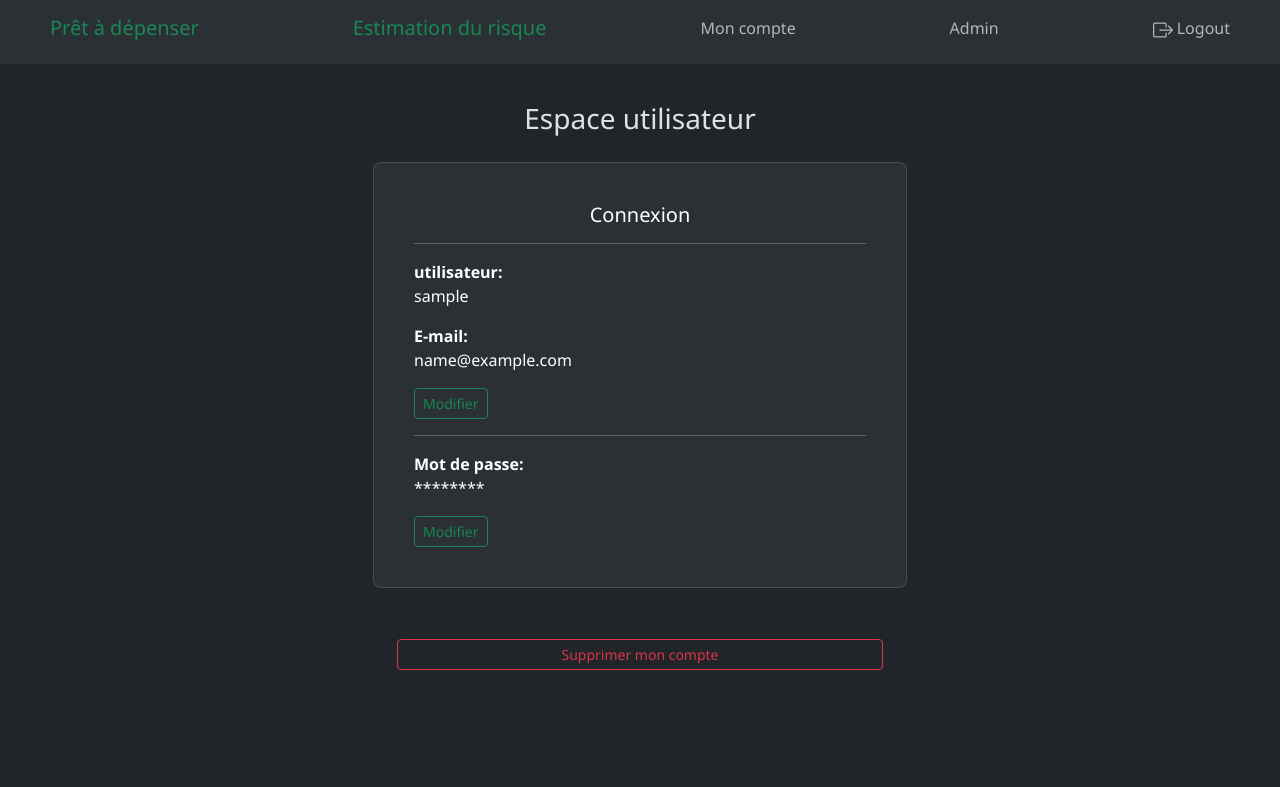
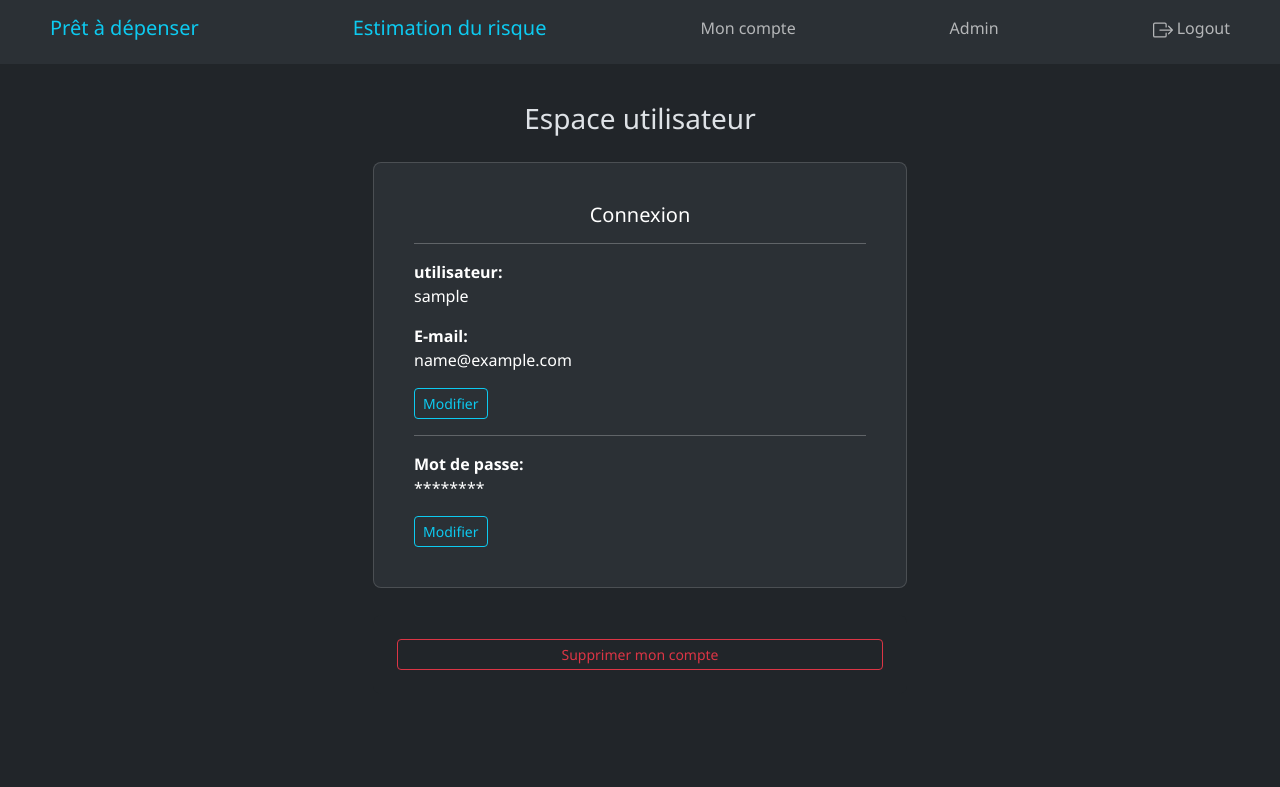
Before and after one commit to fferreira2022/projet7, a Django app: page /profile/1/ in a window 1280 px wide. Shown: the top 787 px of the page. Run offline with Django 5.2, Linux system fonts and the light colour scheme; the visitor is signed in with stand-in values (Sample User, id 1); data comes from the database, SQL or seed files in the repository.

Commit message:
commit modifications in html file

```diff
--- a/api_credit/templates/api_credit/api.html
+++ b/api_credit/templates/api_credit/api.html
@@ -52,7 +52,7 @@
                      <input type="hidden" id="client_id" name="client_id" value="">
 
                     <!-- bouton de soumission -->
-                    <button type="submit" class="btn btn-outline-success mt-4">Obtenir une prédiction</button>
+                    <button type="submit" class="btn btn-outline-info mt-4">Obtenir une prédiction</button>
                 </form>
             </div>
         </div>
--- a/api_credit/templates/api_credit/login.html
+++ b/api_credit/templates/api_credit/login.html
@@ -19,7 +19,7 @@
                 </div>
 
                 <!-- Submit button -->
-                    <button type="submit" class="btn btn-outline-success btn-sm w-100" value="Login">Se connecter</button>
+                    <button type="submit" class="btn btn-outline-info btn-sm w-100" value="Login">Se connecter</button>
                     <br><br>
 
                 <div class="col text-center">
--- a/api_credit/templates/api_credit/password_reset.html
+++ b/api_credit/templates/api_credit/password_reset.html
@@ -43,7 +43,7 @@
                 {% endif %}
             {% endfor %}
                 <br>
-                <input type="submit" class="btn btn-outline-success btn-sm w-100" value="Continue">
+                <input type="submit" class="btn btn-outline-info btn-sm w-100" value="Continue">
                 <br></br>
             </form>
         </div>
--- a/api_credit/templates/api_credit/password_reset_form.html
+++ b/api_credit/templates/api_credit/password_reset_form.html
@@ -41,7 +41,7 @@
                     </div>
                 {% endif %}
             {% endfor %}
-            <input type="submit" class="btn btn-outline-success btn-sm w-100" name="Change password" value="Submit">
+            <input type="submit" class="btn btn-outline-info btn-sm w-100" name="Change password" value="Submit">
             <br></br>
         </form>
     </fieldset>
--- a/api_credit/templates/api_credit/predict.html
+++ b/api_credit/templates/api_credit/predict.html
@@ -37,7 +37,7 @@
         </div>
     {% endif %}
     <div class="text-center mt-4">
-        <a href="{% url 'api' %}" class="btn btn-outline-success">Retourner à l'estimateur</a>
+        <a href="{% url 'api' %}" class="btn btn-outline-info">Retourner à l'estimateur</a>
     </div>
 </div>
 {% endblock %}
--- a/api_credit/templates/api_credit/profile.html
+++ b/api_credit/templates/api_credit/profile.html
@@ -15,14 +15,14 @@
                             <p>{{user.username}}</p>
                             <label><b>E-mail:</b></label>
                             <p>{{user.email}}</p>
-                            <a class="btn btn-outline-success btn-sm" href="{% url 'update-profile' %}">Modifier</a>
+                            <a class="btn btn-outline-info btn-sm" href="{% url 'update-profile' %}">Modifier</a>
                         </div>
                         <hr>
                         <div>
                             <label><b>Mot de passe:</b></label>
                             {% comment %} <p>{{user.password}}</p> {% endcomment %}
                             <p>********</p>
-                            <a class="btn btn-outline-success btn-sm" href="{% url 'reset_password' %}">Modifier</a>
+                            <a class="btn btn-outline-info btn-sm" href="{% url 'reset_password' %}">Modifier</a>
                         </div>
                     </div>
                 </div>
@@ -67,14 +67,14 @@
                         <p>{{user.username}}</p>
                         <label><b>E-mail:</b></label>
                         <p>{{user.email}}</p>
-                        <a class="btn btn-outline-success btn-sm" href="{% url 'update-profile' %}">Modify</a>
+                        <a class="btn btn-outline-info btn-sm" href="{% url 'update-profile' %}">Modify</a>
                     </div>
                     <hr>
                     <div>
                         <label><b>Password:</b></label>
                         {% comment %} <p>{{user.password}}</p> {% endcomment %}
                         {% comment %} <p>********</p>
-                        <a class="btn btn-outline-success btn-sm" href="{% url 'reset_password' %}">Modify</a>
+                        <a class="btn btn-outline-info btn-sm" href="{% url 'reset_password' %}">Modify</a>
                     </div>
                 </div>
             </div>
--- a/api_credit/templates/api_credit/register.html
+++ b/api_credit/templates/api_credit/register.html
@@ -10,7 +10,7 @@
         <br>
     {% endfor %}
     <br>
-    <button type="submit" class="d-flex btn btn-outline-success w-100 justify-content-center">S'inscrire</button>
+    <button type="submit" class="d-flex btn btn-outline-info w-100 justify-content-center">S'inscrire</button>
     <br>
     <div class="col text-center">
         <p>Déjà inscrit(e) ?<a class="btn w-100 a link_style" href="{% url 'login' %}">&raquo Connexion</a></p>
--- a/api_credit/templates/api_credit/update_profile.html
+++ b/api_credit/templates/api_credit/update_profile.html
@@ -13,7 +13,7 @@
             <h6>Nouvelle adresse email:</h6>
             {{form.email}}
             <br/>
-            <center><button type="submit" class="btn btn-outline-success btn-sm w-100">Soumettre</button></center>
+            <center><button type="submit" class="btn btn-outline-info btn-sm w-100">Soumettre</button></center>
         </form>
     </div>
 </div>
--- a/api_credit/views.py
+++ b/api_credit/views.py
@@ -311,14 +311,21 @@ def predict(request):
                 # lime_artifact_path = mlflow.artifacts.download_artifacts("mlflow-artifacts:/166092811025692203/6a092d75528f46c0bf4fbf1cb5f93daf/artifacts/explainers/lime_explainer_params.joblib")
 
                 # charger le lime explainer sauvegardé en local
-                lime_explainer_path = "mlartifacts/166092811025692203/6a092d75528f46c0bf4fbf1cb5f93daf/explainers/lime_explainer_params.joblib"
-                # Reconstruction d'explainer LIME à partir de paramètres sauvegardés
-                params = joblib.load(lime_explainer_path)  # Si c'est un dict
-                explainer = LimeTabularExplainer(
-                    training_data=params['training_data'],
-                    feature_names=params['feature_names'],
-                    mode=params['mode']
-)
+                lime_explainer_path = os.path.join(
+                    os.path.dirname(os.path.abspath(__file__)),
+                    "../mlartifacts/166092811025692203/6a092d75528f46c0bf4fbf1cb5f93daf/explainers/lime_explainer_params.joblib"
+                )
+                try:
+                    params = joblib.load(lime_explainer_path)
+                    explainer = LimeTabularExplainer(
+                        training_data=params['training_data'],
+                        feature_names=params['feature_names'],
+                        mode=params['mode']
+                    )
+                except FileNotFoundError:
+                    raise ValueError(f"Fichier introuvable au chemin : {lime_explainer_path}")
+                except Exception as e:
+                    raise ValueError(f"Erreur lors du chargement du Lime Explainer : {str(e)}")
 
                 # Récupérer les données du client correspondant à l'id client
                 selected_client_data = input_data[input_data['SK_ID_CURR'] == int(client_id)]
--- a/templates/navbar.html
+++ b/templates/navbar.html
@@ -7,10 +7,10 @@
             <ul class="navbar-nav w-100 d-flex justify-content-between">
                 {% if request.user.is_authenticated and request.user.is_superuser %}
                     <li class="nav-item">
-                        <a class="nav-link" href="{% url 'home' %}"><h5 class="text-success">Prêt à dépenser</h5></a>
+                        <a class="nav-link" href="{% url 'home' %}"><h5 class="text-info">Prêt à dépenser</h5></a>
                     </li>
                     <li class="nav-item">
-                        <a class="nav-link" href="{% url 'api' %}"><h5 class="text-success">Estimation du risque</h5></a>
+                        <a class="nav-link" href="{% url 'api' %}"><h5 class="text-info">Estimation du risque</h5></a>
                     </li>
                     <li class="nav-item">
                         <a class="nav-link" href="{% url 'user-profile' user.id %}">Mon compte</a>
@@ -28,10 +28,10 @@
                     </li>
                 {% elif request.user.is_authenticated %}
                     <li class="nav-item">
-                        <a class="nav-link" href="{% url 'home' %}"><h5 class="text-success">Prêt à dépenser</h5></a>
+                        <a class="nav-link" href="{% url 'home' %}"><h5 class="text-info">Prêt à dépenser</h5></a>
                     </li>
                     <li class="nav-item">
-                        <a class="nav-link" href="{% url 'api' %}"><h5 class="text-success">Estimation du risque</h5></a>
+                        <a class="nav-link" href="{% url 'api' %}"><h5 class="text-info">Estimation du risque</h5></a>
                     </li>
                     <li class="nav-item">
                         <a class="nav-link" href="{% url 'user-profile' user.id %}">Mon compte</a>
@@ -46,10 +46,10 @@
                     </li>
                 {% else %}
                     <li class="nav-item">
-                        <a class="nav-link" href="{% url 'home' %}"><h5 class="text-success">Prêt à dépenser</h5></a>
+                        <a class="nav-link" href="{% url 'home' %}"><h5 class="text-info">Prêt à dépenser</h5></a>
                     </li>
                     {% comment %} <li class="nav-item">
-                        <a class="nav-link" href="{% url 'register' %}"><h5 class="text-success">S'inscrire</h5></a>
+                        <a class="nav-link" href="{% url 'register' %}"><h5 class="text-info">S'inscrire</h5></a>
                     </li> {% endcomment %}
                     <li class="nav-item">
                         <a class="nav-link" href="{% url 'login' %}">
```
